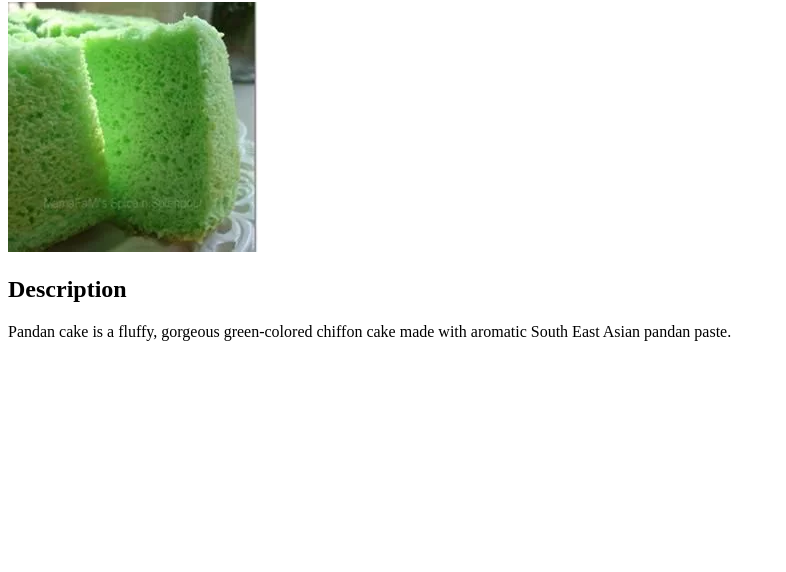
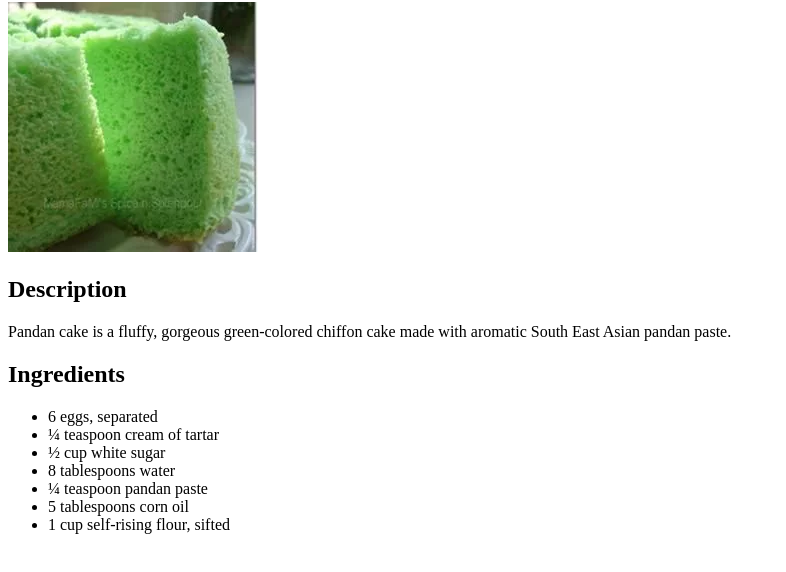
Before and after one commit to DecoMay/odin-recipes2, a plain HTML site: page pandancake.html in a window 1280 px wide. Shown: the part 78-650 px from the top of the page, without its empty margins (0-786 px from the left). Drawn offline with Linux system fonts and the light colour scheme.

Commit message:
Add ingredients list

```diff
--- a/pandancake.html
+++ b/pandancake.html
@@ -10,5 +10,16 @@
 
         <h2>Description</h2>
         <p>Pandan cake is a fluffy, gorgeous green-colored chiffon cake made with aromatic South East Asian pandan paste.</p>
+
+        <h2>Ingredients</h3>
+            <ul>
+                <li>6 eggs, separated</li>
+                <li>¼ teaspoon cream of tartar</li>
+                <li>½ cup white sugar</li>
+                <li>8 tablespoons water</li>
+                <li>¼ teaspoon pandan paste</li>
+                <li>5 tablespoons corn oil</li>
+                <li>1 cup self-rising flour, sifted</li>
+            </ul>
     </body>
 </html>
```
